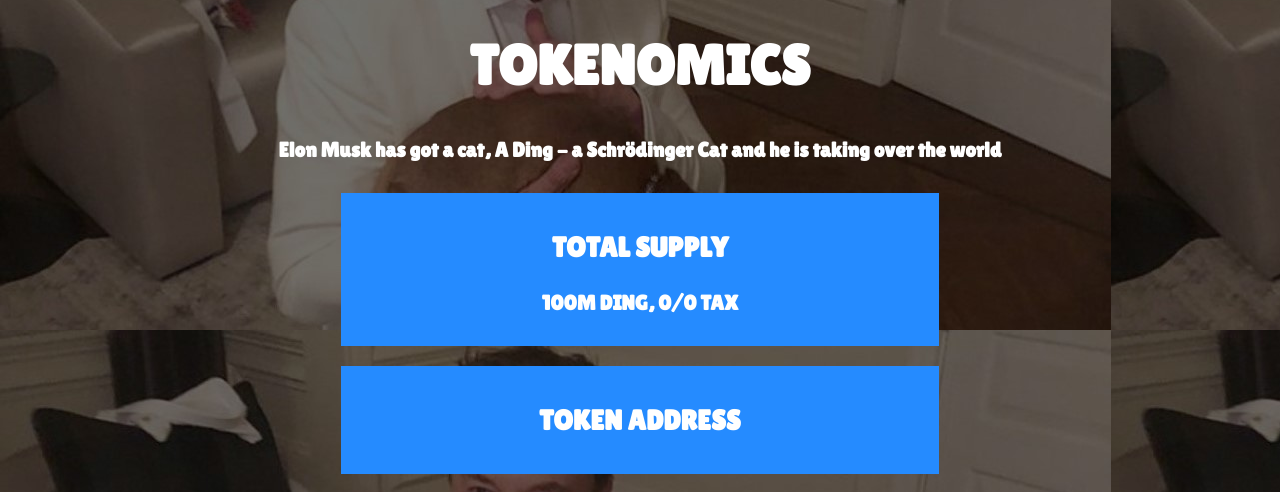
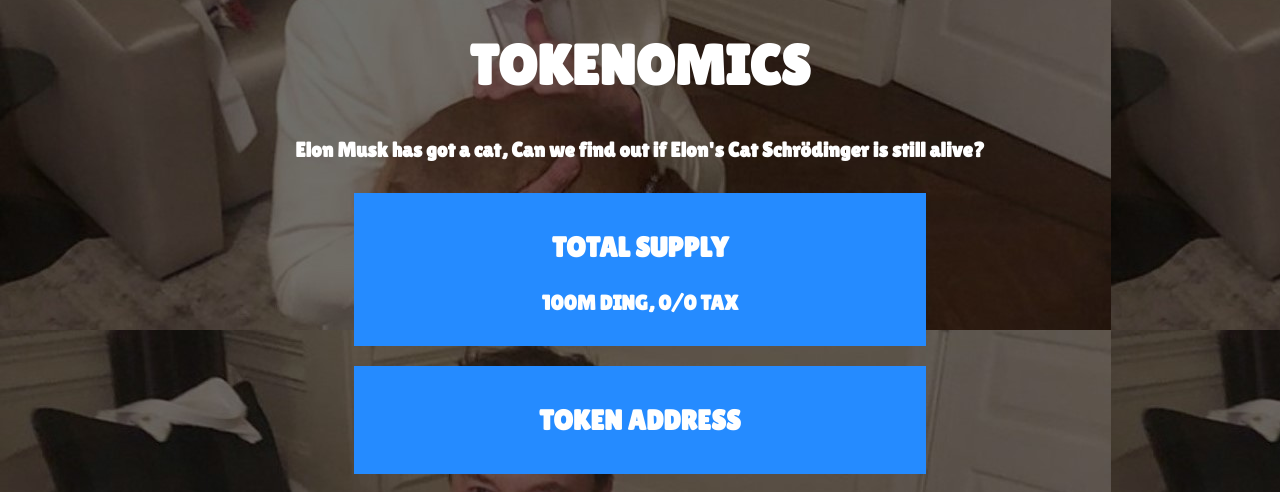
Before and after one commit to Eve-acad/Schr-dinger-token, a plain HTML site: page index.html in a window 1280 px wide. Shown: the part 920-1412 px from the top of the page. Drawn offline with Linux system fonts and the light colour scheme.

Commit message:
first commit

```diff
--- a/index.html
+++ b/index.html
@@ -48,7 +48,7 @@
         <h2>TOKENOMICS</h2>
         <div class="tokenomics-content">
             <div class="tokenomics-text">
-                <p>Elon Musk has got a cat, A Ding - a Schrödinger Cat and he is taking over the world</p>
+                <p>Elon Musk has got a cat, Can we find out if Elon's Cat Schrödinger is still alive?</p>
                 <div class="token-stats">
                     <div class="token-stat">
                         <h3>TOTAL SUPPLY</h3>
```
